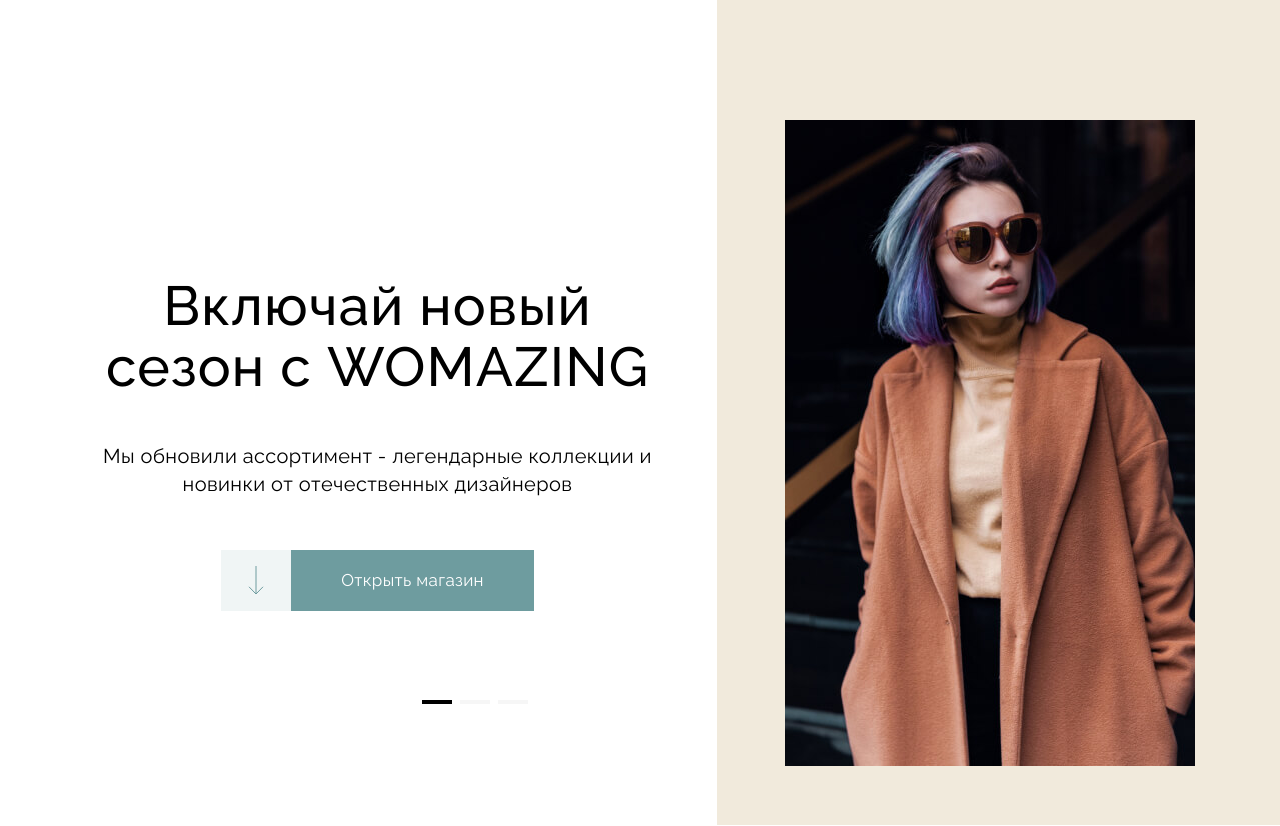
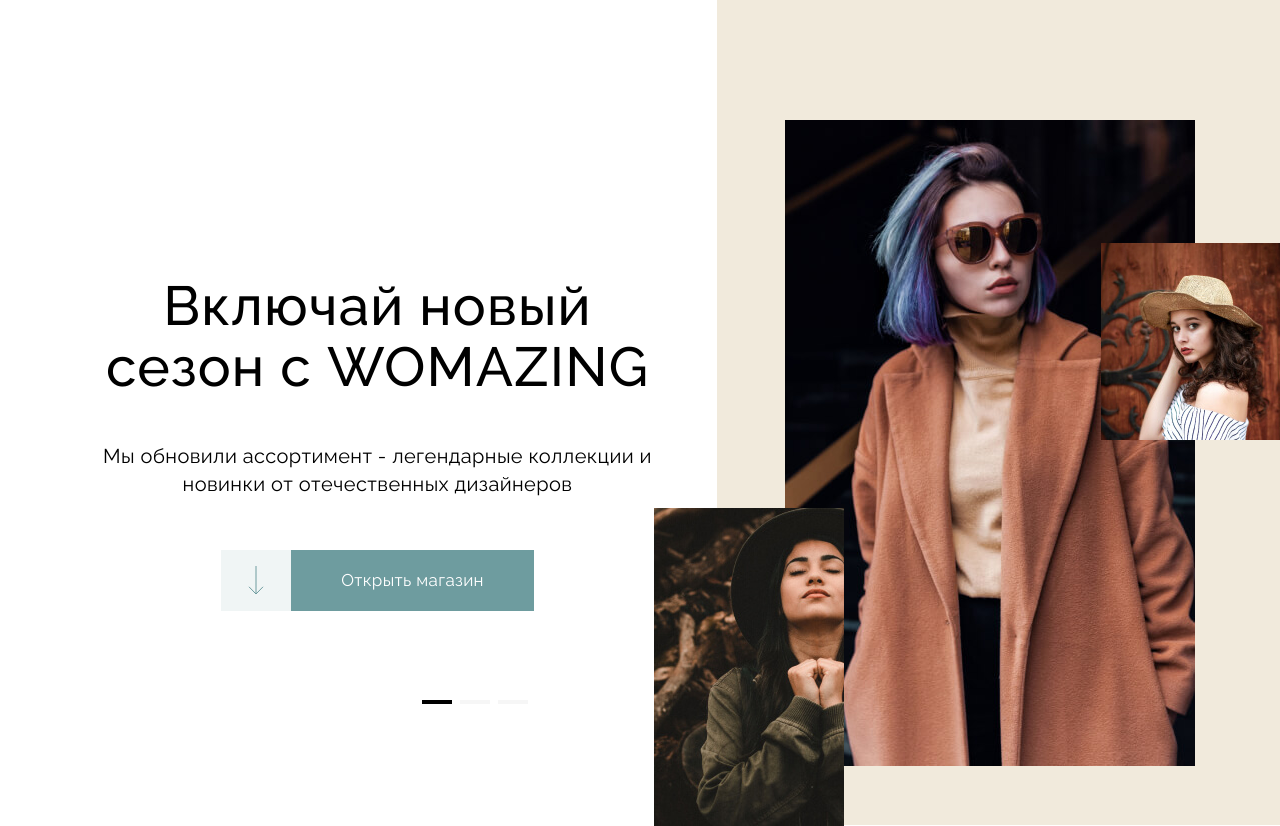
Before and after one commit to Scalete/woomazing-shop, a React (Create React App) app: page / in a window 1280 px wide. Built offline with nearby package versions, Linux system fonts and the light colour scheme.

Commit message:
fix: added new images

```diff
--- a/src/components/Promo.tsx
+++ b/src/components/Promo.tsx
@@ -24,6 +24,8 @@
                     </div>
                 </div>
                 <div className="promo-image-slider">
+                    <img src="/images/promo/decorate-1.jpg" alt="Decorate Promo" className="promo-decorate promo-decorate-first" />
+                    <img src="/images/promo/decorate-2.jpg" alt="Decorate Promo" className="promo-decorate promo-decorate-second" />
                     <SwiperPromo imgContent={imgContent} text={false} setThumbsSwiper={setThumbsSwiper}/>
                 </div>
             </div>
--- a/src/scss/blocks/_promo.scss
+++ b/src/scss/blocks/_promo.scss
@@ -32,7 +32,24 @@
     }
 
     &-image-slider {
+        position: relative;
         max-width: 410px;
+    }
+
+    &-decorate {
+        position: absolute;
+        top: 0;
+        z-index: 2;
+
+        &-first {
+            left: -32%;
+            top: 60%;
+        }
+
+        &-second {
+            right: -25%;
+            top: 19%;
+        }
     }
 
     h1 {
```
Also changed, not shown: public/images/promo/decorate-1.jpg (added), public/images/promo/decorate-2.jpg (added).
